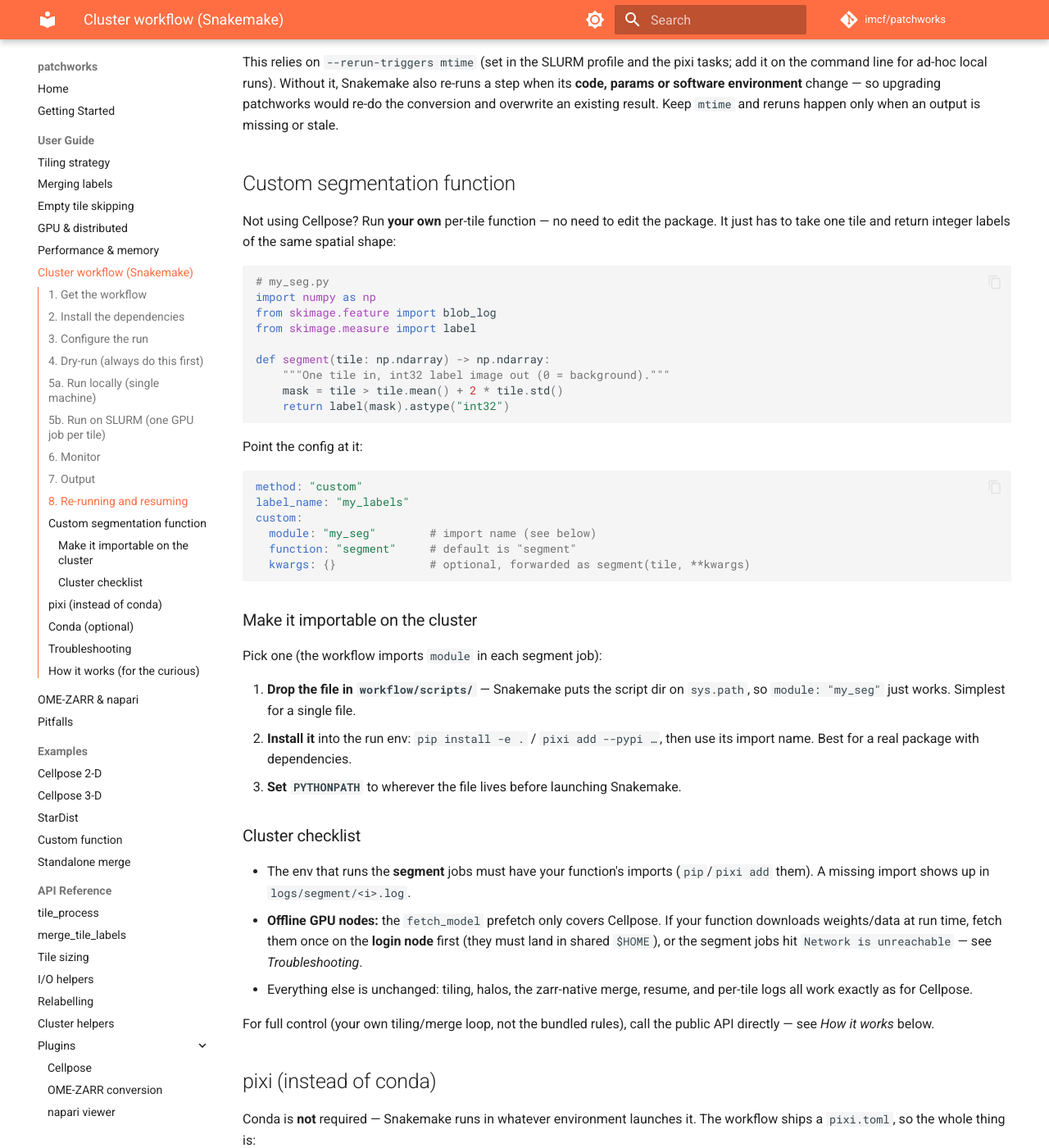
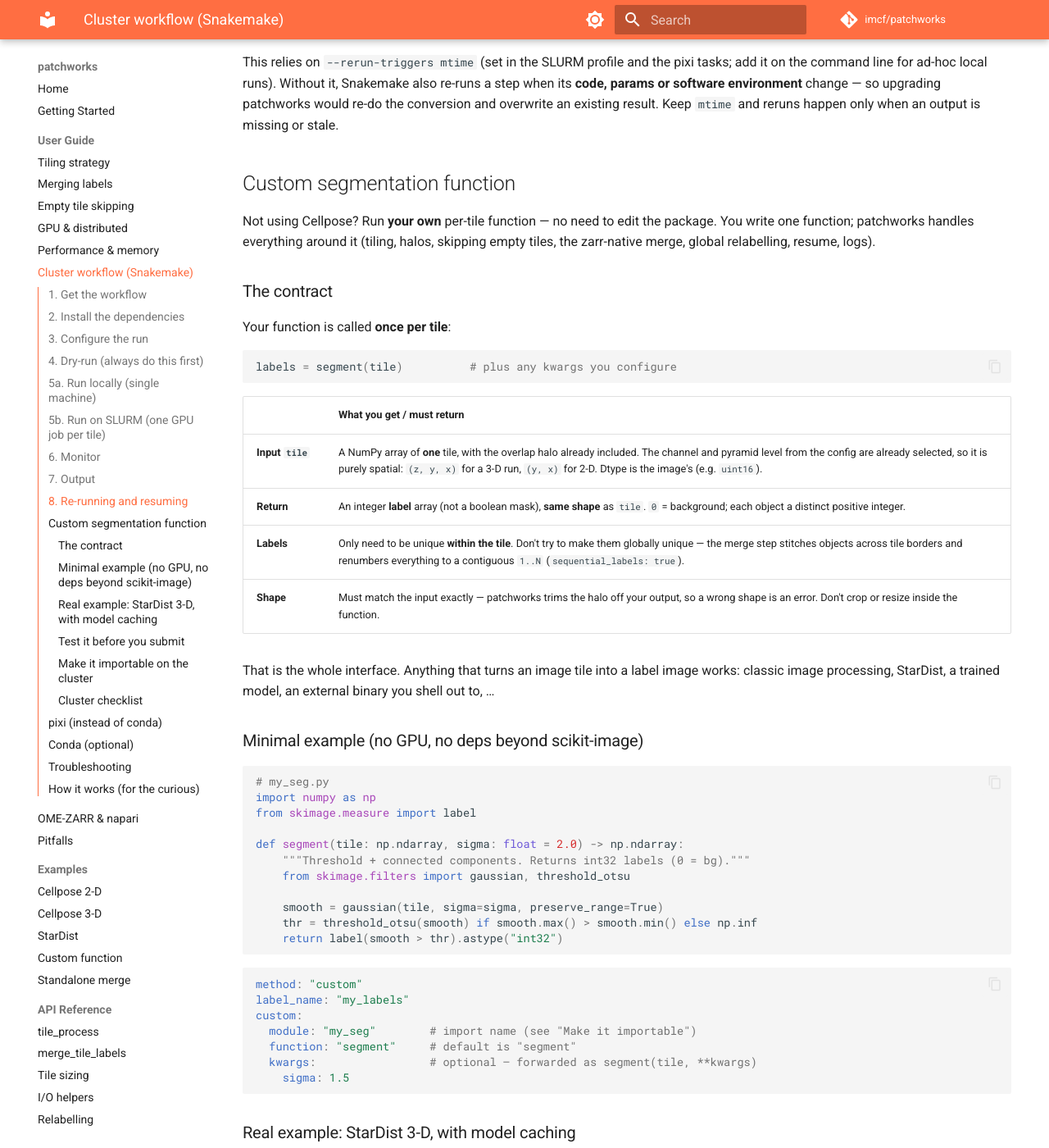
Before and after one commit to imcf/patchworks, an MkDocs documentation site: the page built from docs/guide/snakemake.md, in a window 1280 px wide and 1400 px high, scrolled down 3779 px. Shown: the whole window at 82% size. Built offline with MkDocs 1.6.1 and Material for MkDocs 9.7.7, drawn with Linux system fonts in a browser that asks for light colours; comment, search, counter and statistics services are not loaded; some of the changed text lies outside the part shown.

Commit message:
docs: 📝 expand the custom segmentation function guide (#34)
Spell out the per-tile contract (halo-included spatial tile in, same-shape
int label image out, tile-local labels, no res/crop), add a model-caching
StarDist 3-D example, a standalone "test on one tile" snippet, GPU note,
and a fuller cluster checklist (deps, offline prefetch, mem/walltime).

Co-authored-by: Claude Opus 4.8 <noreply@anthropic.com>

````diff
--- a/docs/guide/snakemake.md
+++ b/docs/guide/snakemake.md
@@ -197,55 +197,142 @@ result. Keep `mtime` and reruns happen only when an output is missing or stale.
 ## Custom segmentation function
 
 Not using Cellpose? Run **your own** per-tile function — no need to edit the
-package. It just has to take one tile and return integer labels of the same
-spatial shape:
+package. You write one function; patchworks handles everything around it
+(tiling, halos, skipping empty tiles, the zarr-native merge, global relabelling,
+resume, logs).
+
+### The contract
+
+Your function is called **once per tile**:
+
+```python
+labels = segment(tile)          # plus any kwargs you configure
+```
+
+| | What you get / must return |
+| --- | --- |
+| **Input `tile`** | A NumPy array of **one** tile, with the overlap halo already included. The channel and pyramid level from the config are already selected, so it is purely spatial: `(z, y, x)` for a 3-D run, `(y, x)` for 2-D. Dtype is the image's (e.g. `uint16`). |
+| **Return** | An integer **label** array (not a boolean mask), **same shape** as `tile`. `0` = background; each object a distinct positive integer. |
+| **Labels** | Only need to be unique **within the tile**. Don't try to make them globally unique — the merge step stitches objects across tile borders and renumbers everything to a contiguous `1..N` (`sequential_labels: true`). |
+| **Shape** | Must match the input exactly — patchworks trims the halo off your output, so a wrong shape is an error. Don't crop or resize inside the function. |
+
+That is the whole interface. Anything that turns an image tile into a label
+image works: classic image processing, StarDist, a trained model, an external
+binary you shell out to, …
+
+### Minimal example (no GPU, no deps beyond scikit-image)
 
 ```python
 # my_seg.py
 import numpy as np
-from skimage.feature import blob_log
 from skimage.measure import label
 
-def segment(tile: np.ndarray) -> np.ndarray:
-    """One tile in, int32 label image out (0 = background)."""
-    mask = tile > tile.mean() + 2 * tile.std()
-    return label(mask).astype("int32")
+def segment(tile: np.ndarray, sigma: float = 2.0) -> np.ndarray:
+    """Threshold + connected components. Returns int32 labels (0 = bg)."""
+    from skimage.filters import gaussian, threshold_otsu
+
+    smooth = gaussian(tile, sigma=sigma, preserve_range=True)
+    thr = threshold_otsu(smooth) if smooth.max() > smooth.min() else np.inf
+    return label(smooth > thr).astype("int32")
 ```
-
-Point the config at it:
 
 ```yaml
 method: "custom"
 label_name: "my_labels"
 custom:
-  module: "my_seg"        # import name (see below)
+  module: "my_seg"        # import name (see "Make it importable")
   function: "segment"     # default is "segment"
-  kwargs: {}              # optional, forwarded as segment(tile, **kwargs)
+  kwargs:                 # optional — forwarded as segment(tile, **kwargs)
+    sigma: 1.5
+```
+
+### Real example: StarDist 3-D, with model caching
+
+Heavy models must be loaded **once**, not per tile. On SLURM each tile is its
+own process so this matters less, but for local runs one process segments many
+tiles — cache the model at module level (or with `functools.lru_cache`):
+
+```python
+# stardist_seg.py
+import numpy as np
+
+_MODEL = None
+
+def _model():
+    global _MODEL
+    if _MODEL is None:                       # loaded once per worker process
+        from stardist.models import StarDist3D
+        _MODEL = StarDist3D.from_pretrained("3D_demo")
+    return _MODEL
+
+def segment(tile: np.ndarray, prob_thresh: float = 0.5) -> np.ndarray:
+    from csbdeep.utils import normalize
+
+    labels, _ = _model().predict_instances(
+        normalize(tile), prob_thresh=prob_thresh
+    )
+    return labels.astype("int32")
+```
+
+```yaml
+method: "custom"
+label_name: "stardist"
+custom:
+  module: "stardist_seg"
+  function: "segment"
+  kwargs:
+    prob_thresh: 0.5
+```
+
+Using a GPU? The segment jobs already hold one (the `gres: "gpu:1"` request),
+so just let your framework see it — nothing extra in the config.
+
+### Test it before you submit
+
+Run your function on one real tile first — it catches shape/dtype bugs in
+seconds instead of after a queue wait. Output must be integer, same shape, `0`
+for background:
+
+```python
+from patchworks import load_ome_zarr
+from my_seg import segment
+
+img = load_ome_zarr("results/image.zarr", channel=0, level=0)
+tile = img[:, :512, :512].compute()      # a small spatial block
+out = segment(tile)
+
+assert out.shape == tile.shape, (out.shape, tile.shape)
+assert out.dtype.kind in "iu"            # integer labels, not a float mask
+print("objects in tile:", int(out.max()))
 ```
 
 ### Make it importable on the cluster
 
-Pick one (the workflow imports `module` in each segment job):
+The segment job runs `import <module>`, so the module must be on the path. Pick
+one:
 
-1. **Drop the file in `workflow/scripts/`** — Snakemake puts the script dir on
+1. **Drop the file in `workflow/scripts/`** — Snakemake adds the script dir to
    `sys.path`, so `module: "my_seg"` just works. Simplest for a single file.
-2. **Install it** into the run env: `pip install -e .` / `pixi add --pypi …`,
+2. **Install it** into the run env (`pip install -e .`, `pixi add --pypi …`),
    then use its import name. Best for a real package with dependencies.
-3. **Set `PYTHONPATH`** to wherever the file lives before launching Snakemake.
+3. **Set `PYTHONPATH`** to the file's directory before launching Snakemake.
 
 ### Cluster checklist
 
-- The env that runs the **segment** jobs must have your function's imports
-  (`pip`/`pixi add` them). A missing import shows up in `logs/segment/<i>.log`.
-- **Offline GPU nodes:** the `fetch_model` prefetch only covers Cellpose. If
-  your function downloads weights/data at run time, fetch them once on the
-  **login node** first (they must land in shared `$HOME`), or the segment jobs
-  hit `Network is unreachable` — see *Troubleshooting*.
-- Everything else is unchanged: tiling, halos, the zarr-native merge, resume,
-  and per-tile logs all work exactly as for Cellpose.
+- **Dependencies:** the env that runs the **segment** jobs must have everything
+  your function imports (`pip`/`pixi add` it). A missing import or any crash
+  shows up in `logs/segment/<index>.log`, not the (empty) SLURM log.
+- **Offline GPU nodes:** the built-in `fetch_model` prefetch covers Cellpose
+  only. If your function downloads weights/data on first use, fetch them once on
+  the **login node** (network access) so they land in shared `$HOME`; otherwise
+  the segment jobs fail with `Network is unreachable`. See *Troubleshooting*.
+- **Memory / walltime:** tune `segment:` in `profile/slurm/config.yaml` for your
+  model (`mem_mb`, `runtime`) just as for Cellpose.
+- Everything else — tiling, halos, empty-tile skipping, the zarr-native merge,
+  resume, and per-tile logs — is identical to a Cellpose run.
 
-For full control (your own tiling/merge loop, not the bundled rules), call the
-public API directly — see *How it works* below.
+For full control (your own tiling/merge loop instead of the bundled rules), call
+the public API directly — see *How it works* below.
 
 ## pixi (instead of conda)
 
````
